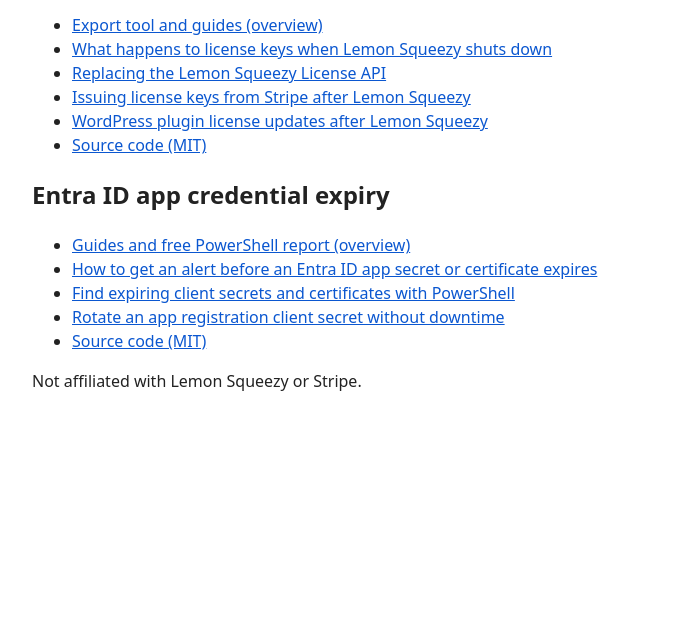
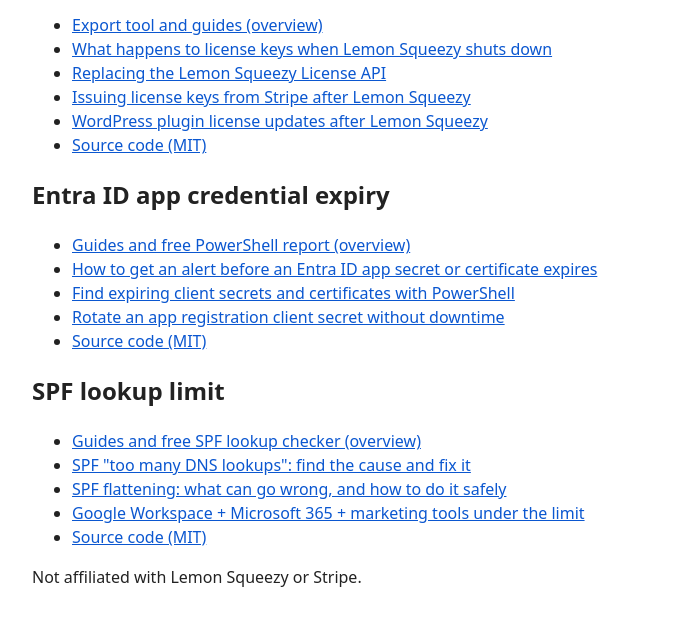
Before and after one commit to truone01/truone01.github.io, a plain HTML site: page index.html in a window 1280 px wide. Shown: the part 184-810 px from the top of the page, without its empty margins (288-985 px from the left). Drawn offline with Linux system fonts and the light colour scheme.

Commit message:
Link SPF lookup guides; sitemap

```diff
--- a/index.html
+++ b/index.html
@@ -23,5 +23,13 @@
 <li><a href="https://truone01.github.io/entra-app-credential-expiry/rotate-app-registration-secret-without-downtime.html">Rotate an app registration client secret without downtime</a></li>
 <li><a href="https://github.com/truone01/entra-app-credential-expiry">Source code (MIT)</a></li>
 </ul>
+<h2>SPF lookup limit</h2>
+<ul>
+<li><a href="https://truone01.github.io/spf-lookup-check/">Guides and free SPF lookup checker (overview)</a></li>
+<li><a href="https://truone01.github.io/spf-lookup-check/spf-too-many-dns-lookups.html">SPF "too many DNS lookups": find the cause and fix it</a></li>
+<li><a href="https://truone01.github.io/spf-lookup-check/spf-flattening-risks.html">SPF flattening: what can go wrong, and how to do it safely</a></li>
+<li><a href="https://truone01.github.io/spf-lookup-check/google-workspace-microsoft-365-spf-limit.html">Google Workspace + Microsoft 365 + marketing tools under the limit</a></li>
+<li><a href="https://github.com/truone01/spf-lookup-check">Source code (MIT)</a></li>
+</ul>
 <p>Not affiliated with Lemon Squeezy or Stripe.</p>
 </body></html>
```
Also changed, not shown: robots.txt.
